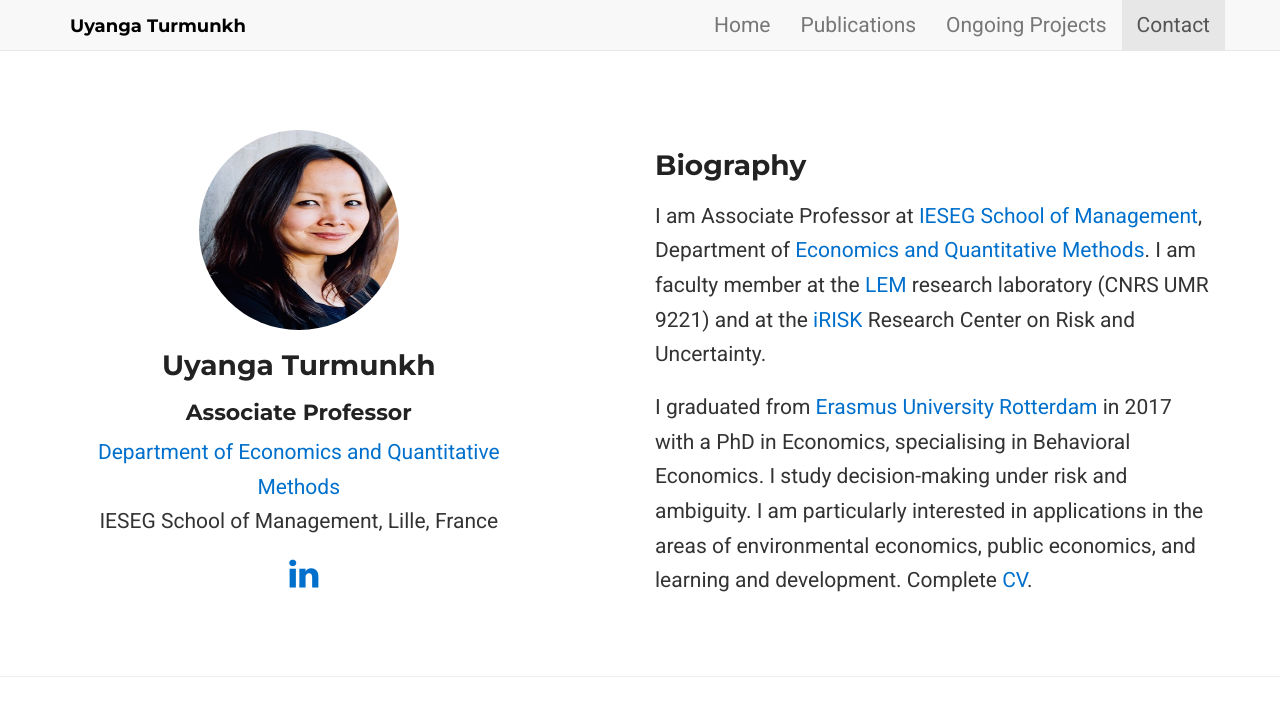
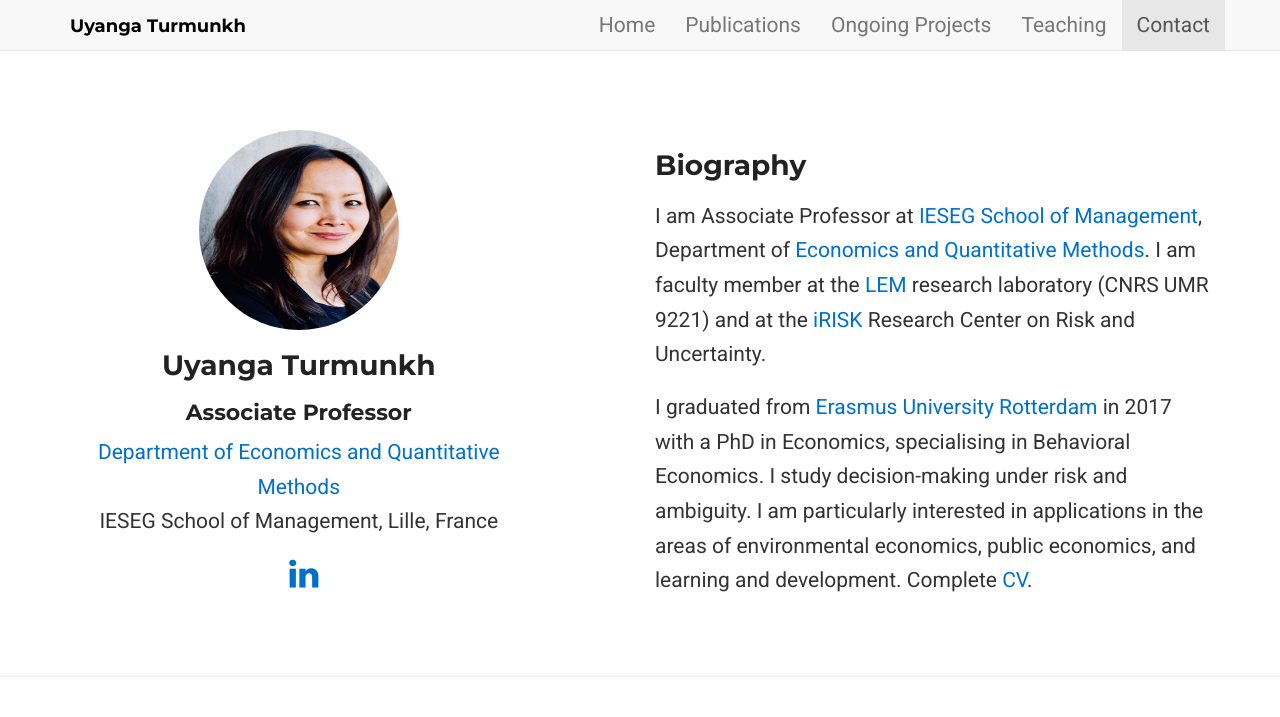
Before and after one commit to prakharsood24/uyanga-demo, a Jekyll site: the page built from index.md, in a window 1280 px wide. Shown: the top 717 px of the page. Built offline with Jekyll 4.4.1, drawn with Linux system fonts in a browser that asks for light colours; nearby versions of some CDN libraries; a style sheet for code colours, icons or effects is not loaded; grey boxes are pictures that could not be loaded.

Commit message:
Update default.html

```diff
--- a/_layouts/default.html
+++ b/_layouts/default.html
@@ -31,6 +31,7 @@
         <li><a href="#about">Home</a></li>
         <li><a href="#publications">Publications</a></li>
         <li><a href="#projects">Ongoing Projects</a></li>
+        <li><a href="#teaching">Teaching</a></li>
         <li><a href="#contact">Contact</a></li>
       </ul>
     </div>
```
